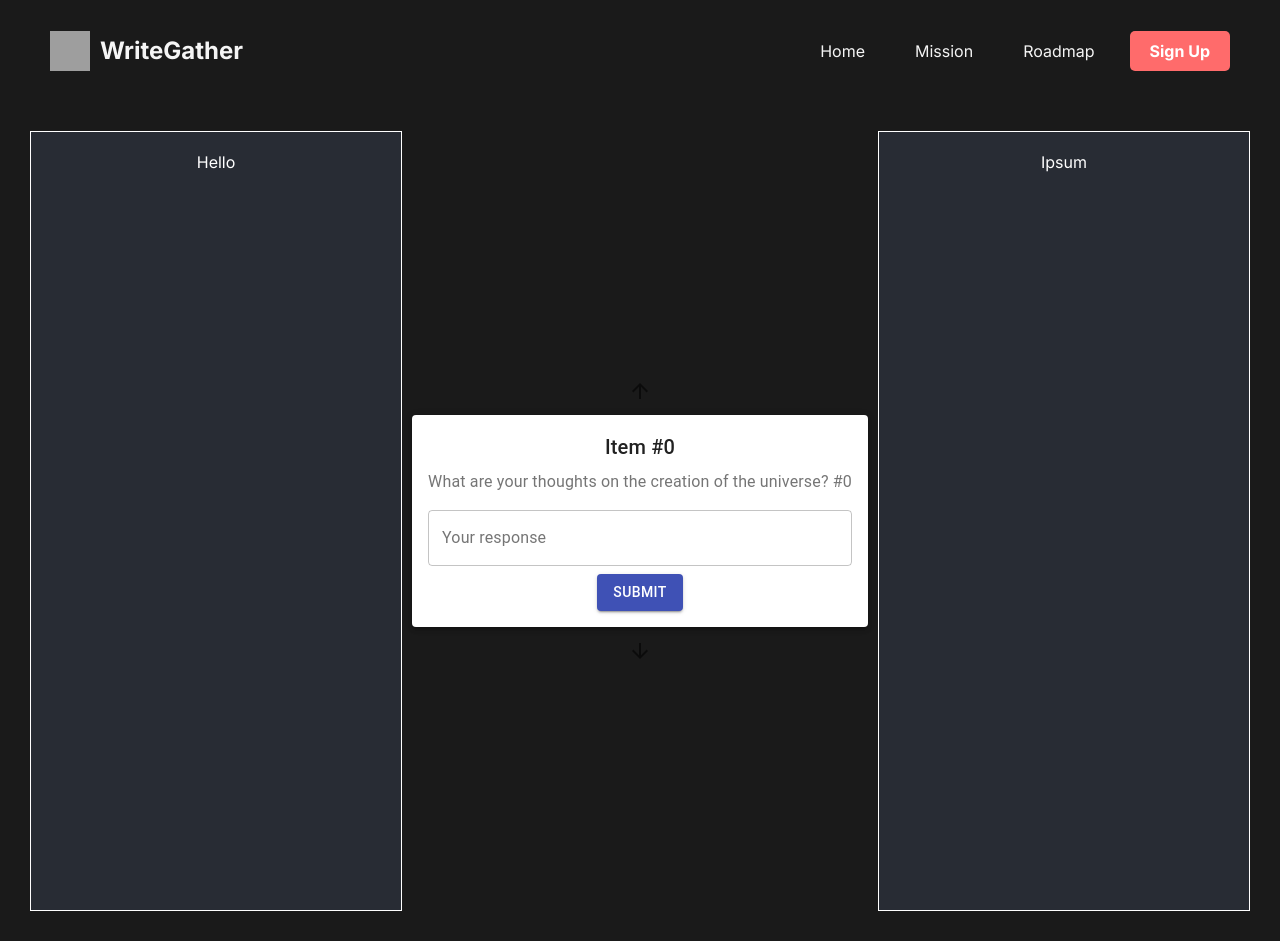
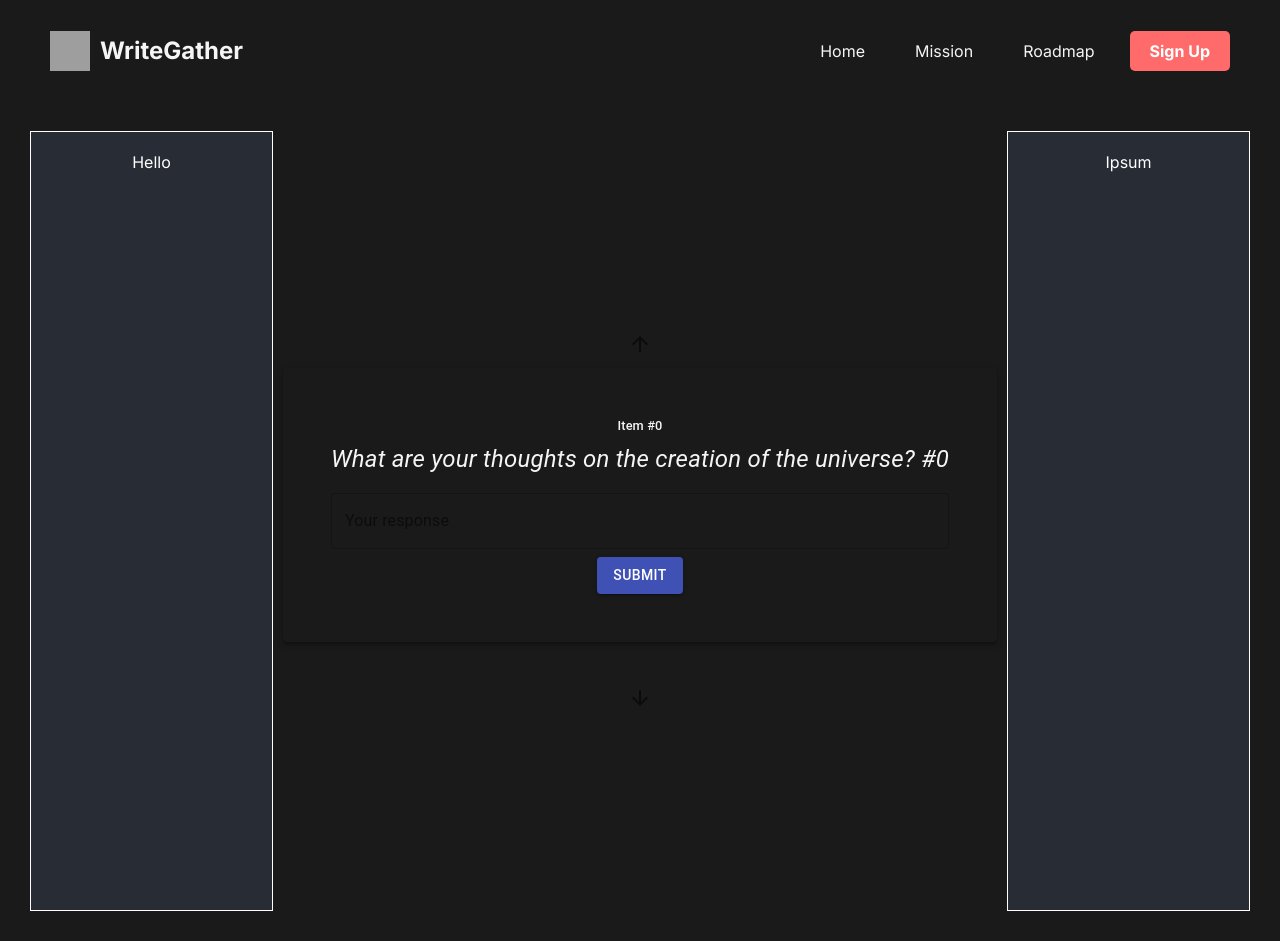
Before and after one commit to Wasim-Bhatti/testsoldapp, a React (Create React App) app: page / in a window 1280 px wide. Built offline with nearby package versions, Linux system fonts and the light colour scheme; grey boxes are pictures that could not be loaded.

Commit message:
Added working text scroller system with dummy data, v2

```diff
--- a/src/MiddleColumn.js
+++ b/src/MiddleColumn.js
@@ -2,6 +2,7 @@ import React, { useState } from 'react';
 import { Button, Typography, Box, TextField, Paper, IconButton } from '@material-ui/core';
 import ArrowUpwardIcon from '@material-ui/icons/ArrowUpward';
 import ArrowDownwardIcon from '@material-ui/icons/ArrowDownward';
+import { makeStyles } from '@material-ui/core/styles';
 
 // Dummy data
 const items = [...Array(1000).keys()].map(i => ({
@@ -10,7 +11,41 @@ const items = [...Array(1000).keys()].map(i => ({
   prompt: `What are your thoughts on the creation of the universe? #${i}`
 }));
 
+// Define your styles
+const useStyles = makeStyles({
+  root: {
+    display: 'flex',
+    flexDirection: 'column',
+    justifyContent: 'center',
+    alignItems: 'center',
+    height: '100vh',
+    backgroundColor: '#1A1A1A',
+    color: '#F5F5F5',
+  },
+  paper: {
+    padding: '2rem',
+    marginBottom: '2rem',
+    backgroundColor: '#1A1A1A',
+  },
+  itemText: {
+    fontSize: '0.8rem',
+    color: '#F5F5F5',
+  },
+  promptText: {
+    fontSize: '1.5rem',
+    fontStyle: 'italic',
+    color: '#F5F5F5',
+  },
+  responseInput: {
+    '& .MuiInputBase-input': {
+      color: '#F5F5F5',
+      backgroundColor: '#1A1A1A',
+    },
+  },
+});
+
 function Row({ item }) {
+  const classes = useStyles();
   const [response, setResponse] = useState('');
 
   const handleResponseChange = (event) => {
@@ -22,12 +57,12 @@ function Row({ item }) {
   };
 
   return (
-    <Paper elevation={3}>
+    <Paper className={classes.paper} elevation={3}>
       <Box p={2}>
-        <Typography variant="h6" gutterBottom>
+        <Typography variant="h6" gutterBottom className={classes.itemText}>
           {item.text}
         </Typography>
-        <Typography color="textSecondary">
+        <Typography color="textSecondary" className={classes.promptText}>
           {item.prompt}
         </Typography>
         <TextField
@@ -37,6 +72,7 @@ function Row({ item }) {
           onChange={handleResponseChange}
           fullWidth
           margin="normal"
+          className={classes.responseInput}
         />
         <Button variant="contained" color="primary" onClick={handleSubmit}>
           Submit
@@ -47,6 +83,7 @@ function Row({ item }) {
 }
 
 function MiddleColumn() {
+  const classes = useStyles();
   const [currentIndex, setCurrentIndex] = useState(0);
 
   const handleNext = () => {
@@ -58,7 +95,7 @@ function MiddleColumn() {
   };
 
   return (
-    <Box display="flex" flexDirection="column" justifyContent="center" alignItems="center" height="100vh">
+    <Box className={classes.root}>
       <IconButton onClick={handlePrevious}>
         <ArrowUpwardIcon />
       </IconButton>
```
